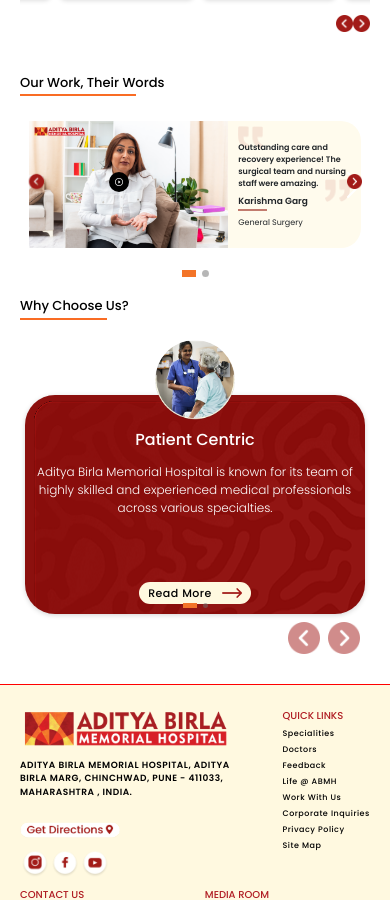
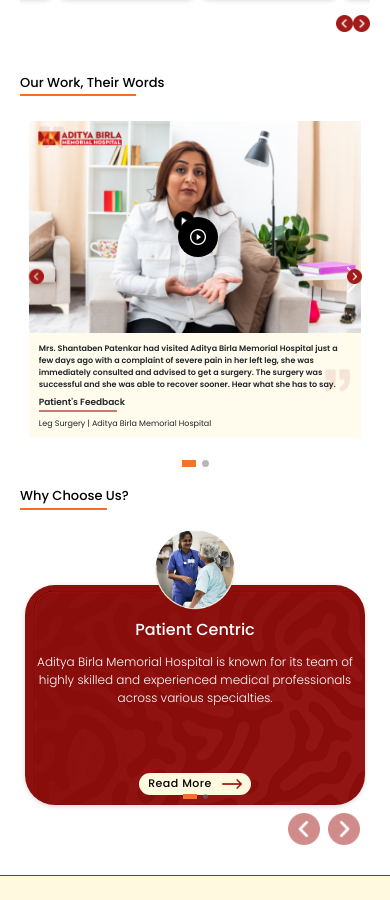
Before and after one commit to Abdul-Rehman9820/abmhtest, a Next.js app: page / in a window 390 px wide. Shown: the part 956-1856 px from the top of the page. Built offline with nearby package versions, Linux system fonts and the light colour scheme.

Commit message:
homesli klkd

```diff
--- a/src/app/api/mysql/route.js
+++ b/src/app/api/mysql/route.js
@@ -68,7 +68,7 @@
         const formattedColors = colorsArray.map(color => `'${color}'`).join(",");
         // for filter serch
 
-        const query = 'SELECT abmh_doctors.*, abmh_specialty.specialty_slug,abmh_specialty.specialty_name FROM abmh_doctors LEFT JOIN abmh_specialty ON abmh_doctors.SpecialtyID = abmh_specialty.id WHERE ( abmh_doctors.isactive = 1 AND abmh_doctors.DoctorFName LIKE ? OR abmh_doctors.DoctorLName LIKE ? OR abmh_specialty.specialty_name LIKE ? OR abmh_specialty.specialty_slug IN (' + formattedColors + ') )';
+        const query = 'SELECT abmh_doctors.*, abmh_specialty.specialty_slug,abmh_specialty.specialty_name FROM abmh_doctors LEFT JOIN abmh_specialty ON abmh_doctors.SpecialtyID = abmh_specialty.id WHERE ( abmh_doctors.isactive = 1 AND abmh_doctors.DoctorFName LIKE ? OR abmh_doctors.DoctorLName LIKE ? OR abmh_specialty.specialty_name LIKE ? OR abmh_specialty.specialty_slug IN (' + formattedColors + ') ) ORDER BY abmh_doctors.DoctorFName ASC';
 
         const wildcardedusersearch = `%${usersearch}%`;
 
--- a/src/app/doctors/page.js
+++ b/src/app/doctors/page.js
@@ -438,7 +438,8 @@
 
 
       {/* FAQ for wellness  start*/}
-      <div className="parentcontainerwhi">
+
+      {/* <div className="parentcontainerwhi">
         <div className="customcontainer">
           <div className="wellnessFAQ">
             <div className="commonheadingCont">
@@ -505,7 +506,8 @@
             </div>
           </div>
         </div>
-      </div>
+      </div> */}
+
       {/*  FAQ for wellness  end*/}
 
 
--- a/src/app/page.js
+++ b/src/app/page.js
@@ -687,13 +687,13 @@
 
       {/* <!-- youtube ifram 1--> */}
       <div className="popup">
-      <iframe id="player" className="test3_1" src="https://www.youtube.com/embed/mkYuTgErT4s"  frameborder="0"  allowfullscreen></iframe>
+      <iframe id="player" className="test3_1" src="https://www.youtube.com/embed/S7otT-fc52I"  frameborder="0"  allowfullscreen></iframe>
       </div>
       {/* <!-- youtube ifram 1--> */}
 
       {/* <!-- youtube ifram 2--> */}
       <div className="popup2">
-      <iframe id="player2" className="test3_2" src="https://www.youtube.com/embed/0hRtbEHsPRo"  frameborder="0"  allowfullscreen></iframe>
+      <iframe id="player2" className="test3_2" src="https://www.youtube.com/embed/Y-DzxcH1EEs"  frameborder="0"  allowfullscreen></iframe>
       </div>
       {/* <!-- youtube ifram 2--> */}
 
@@ -754,15 +754,15 @@
                         </div>
                         <div className="testislidChilcol2">
                           <div className="testislidChilcol2Para">
-                            Outstanding care and recovery experience! The surgical
-                            team and nursing staff were amazing.
+                          Mrs. Shantaben Patenkar had visited Aditya Birla Memorial Hospital just a few days ago with a complaint of severe pain in her left leg, she was immediately consulted and advised to get a surgery.
+                          The surgery was successful and she was able to recover sooner. Hear what she has to say.
                           </div>
                           <div className="ourworkname">
-                            <h2>Karishma Garg</h2>
+                            <h2>Patient's Feedback</h2>
                           </div>
                           <div className="testispace" />
                           <div className="ourworkspec">
-                            <h2>General Surgery</h2>
+                            <h2>Leg Surgery | Aditya Birla Memorial Hospital </h2>
                           </div>
                         </div>
                       </div>
@@ -782,15 +782,14 @@
                         </div>
                         <div className="testislidChilcol2">
                           <div className="testislidChilcol2Para">
-                            Outstanding care and recovery experience! The surgical
-                            team and nursing staff were amazing.
+                             One of our patients,Mrs. Kumudini D. Ghodke, sharing feedback about her journey stay, diagnosis, and treatment at ABMH. We wish her a speedy recovery.
                           </div>
                           <div className="ourworkname">
-                            <h2>Karishma Garg 2</h2>
+                            <h2>Mrs. Kumudini D. Ghodke</h2>
                           </div>
                           <div className="testispace" />
                           <div className="ourworkspec">
-                            <h2>General Surgery</h2>
+                            <h2>Sharing feedback about her journey stay, diagnosis, and treatment at ABMH.</h2>
                           </div>
                         </div>
                       </div>
--- a/src/app/styles/homepstyle.css
+++ b/src/app/styles/homepstyle.css
@@ -1397,7 +1397,7 @@
 
 
       .testislidChilcol2 {
-          padding: 0 10px;
+          padding: 10px 10px;
       }
       .testislidChilcol2::before {
           width: 25px;
@@ -1533,12 +1533,12 @@
         /* Why choos new slider issu end*/
 
         .imgcerl1 {
-            width: 20px;
-            height: 20px;
+            width: 40px;
+            height: 40px;
         }
         .imgcerl2 {
-            width: 20px;
-            height: 20px;
+            width: 40px;
+            height: 40px;
         }
         .test3_1 {
             height: 50%;
@@ -1552,6 +1552,26 @@
         }
 
 
+        .testislidChilcol1 {
+            width: 100%;
+        }
+        .testislidChilcol2 {
+            width: 100%;
+        }
+
+        .testislid {
+            border-radius: 0;
+        }
+
+        .imgcerl1 {
+            top: 45%;
+            left: 45%;
+        }
+        .imgcerl2 {
+            top: 45%;
+            left: 45%;
+        }
+
 
   }
 
--- a/src/app/work-with-us/page.js
+++ b/src/app/work-with-us/page.js
@@ -17,6 +17,9 @@
 
 
     <>
+
+     <title>Careers - Work With Us</title>
+
       {/* common heading div start*/}
       <div className="parentcontainerwhi">
         <div className="customcontainer">
```
